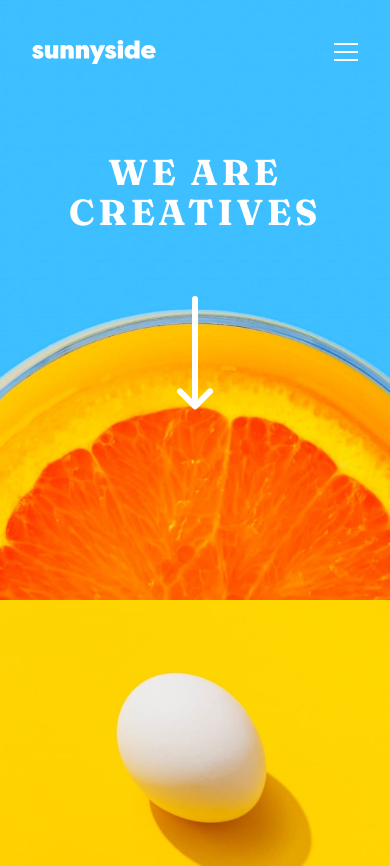
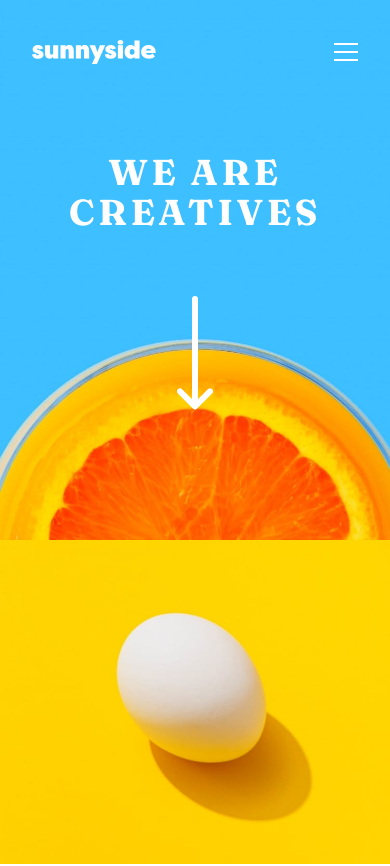
Before and after one commit to mdubelbeis/sunnyside-agency-landing-page, a React (Vite) app: page / in a window 390 px wide. Shown: the top 866 px of the page. Built offline with nearby package versions, Linux system fonts and the light colour scheme.

Commit message:
added short term responsive image fix

```diff
--- a/src/components/header/Header.jsx
+++ b/src/components/header/Header.jsx
@@ -1,9 +1,14 @@
+import { useState } from 'react';
+
 import Navbar from './Navbar';
 
 const Header = () => {
+  const [windowWidth, setWindowWidth] = useState(window.innerWidth);
+  const headerImg =
+    windowWidth < 768 ? 'bg-mobile-header-image' : 'bg-desktop-header-image';
   return (
     <header
-      className={`w-full h-[600px] bg-desktop-header-image bg-no-repeat bg-cover bg-center p-4`}
+      className={`w-full h-[540px] ${headerImg} bg-no-repeat bg-cover bg-center object-contain p-4`}
     >
       <Navbar />
       <div className="flex flex-col items-center space-y-16">
```
